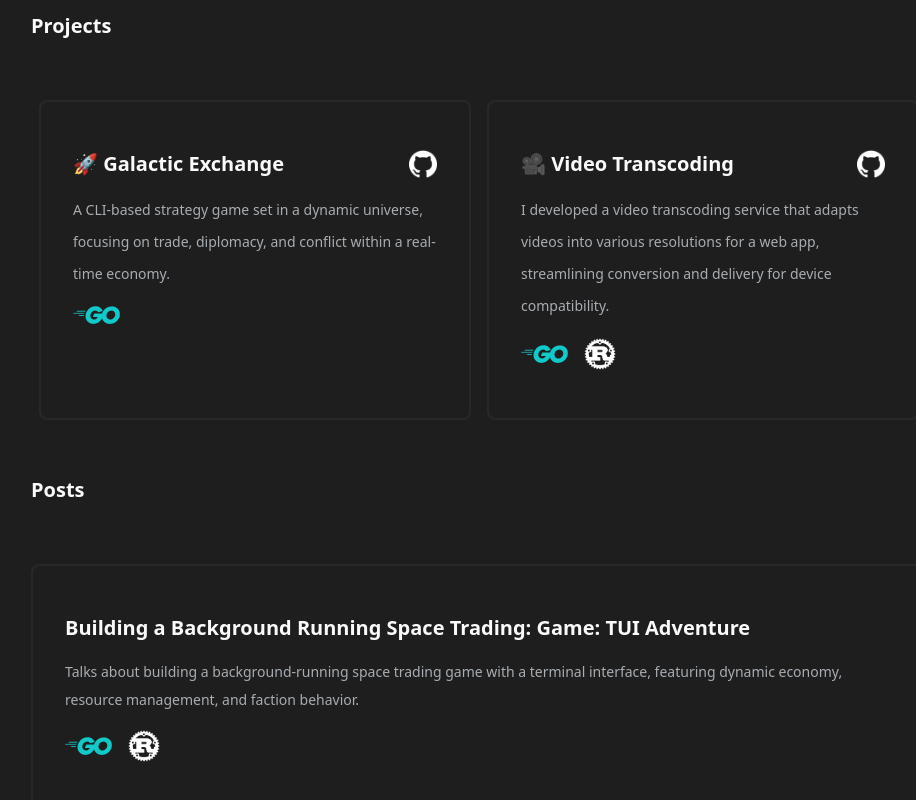
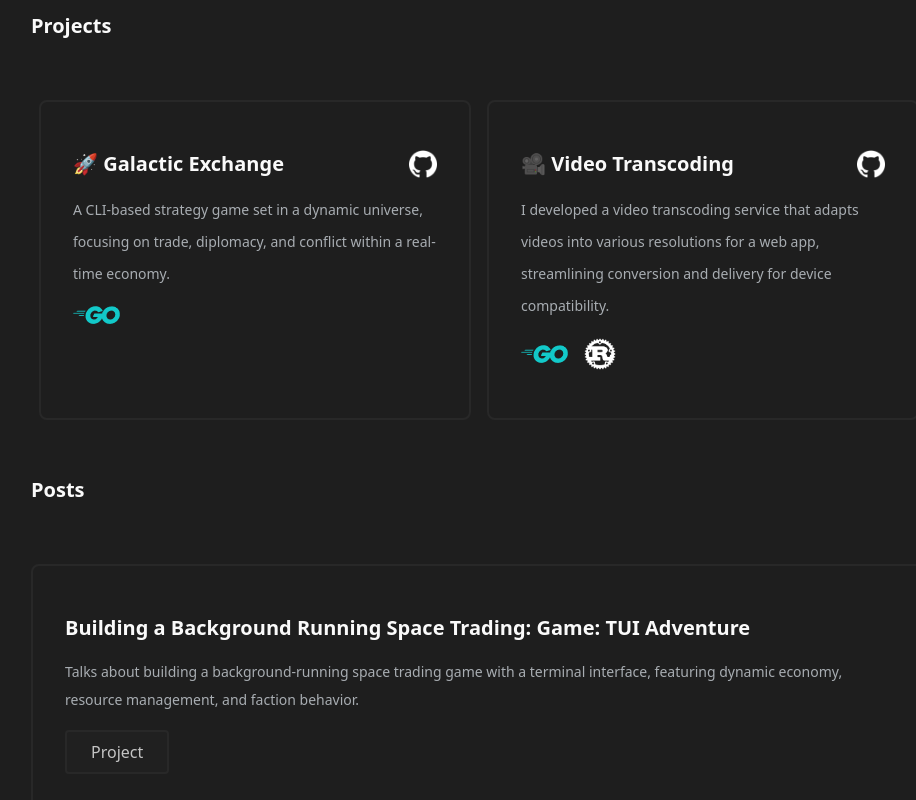
Before and after one commit to luisya22/portfolio-2024, a Svelte app: page / in a window 1280 px wide. Shown: the part 664-1464 px from the top of the page, without its empty margins (161-1077 px from the left). Built offline with nearby package versions, Linux system fonts and the light colour scheme; a web font is replaced by a local one.

Commit message:
fix: posts tag

```diff
--- a/src/App.svelte
+++ b/src/App.svelte
@@ -145,10 +145,9 @@
                     </p>
                     <div class="flex flex-wrap items-center gap-x-4 w-full">
                         <div>
-                            <img src="/go_logo.png" alt="Go Logo" class=""/>
-                        </div>
-                        <div>
-                            <img src="/rust_logo.png" alt="Go Logo" class="h-8"/>
+                            <div class="px-6 py-2 bg-button border-2 border-border rounded">
+                                <span class="text-logo">Project</span>
+                            </div>
                         </div>
                     </div>
                 </div>
--- a/tailwind.config.js
+++ b/tailwind.config.js
@@ -20,6 +20,7 @@ export default {
                 textWhite: '#FAFAFA',
                 textDark: '#A8ADB2',
                 logo: "#C5C5C5",
+                button: "#202020",
                 border: "#282828",
                 go: '#1CCAD8',
                 svelte: '#FF3E00',
```
